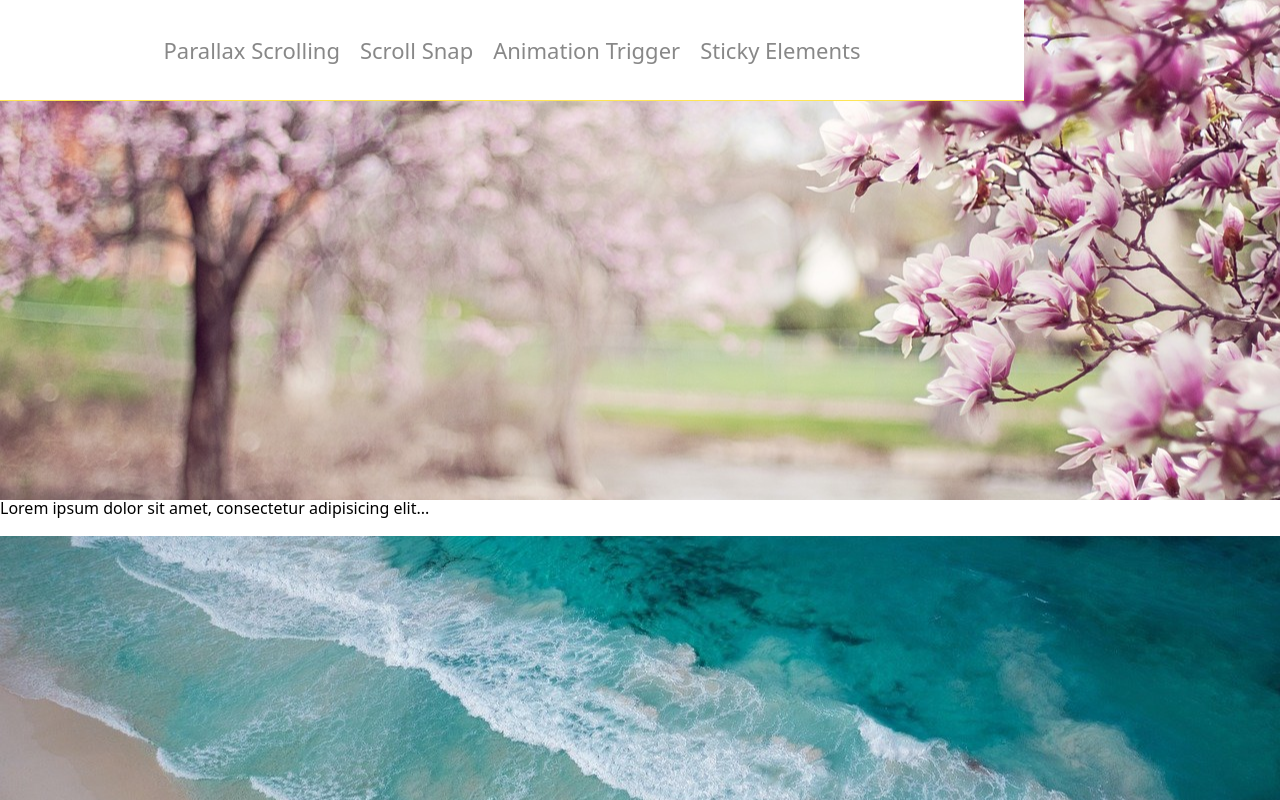
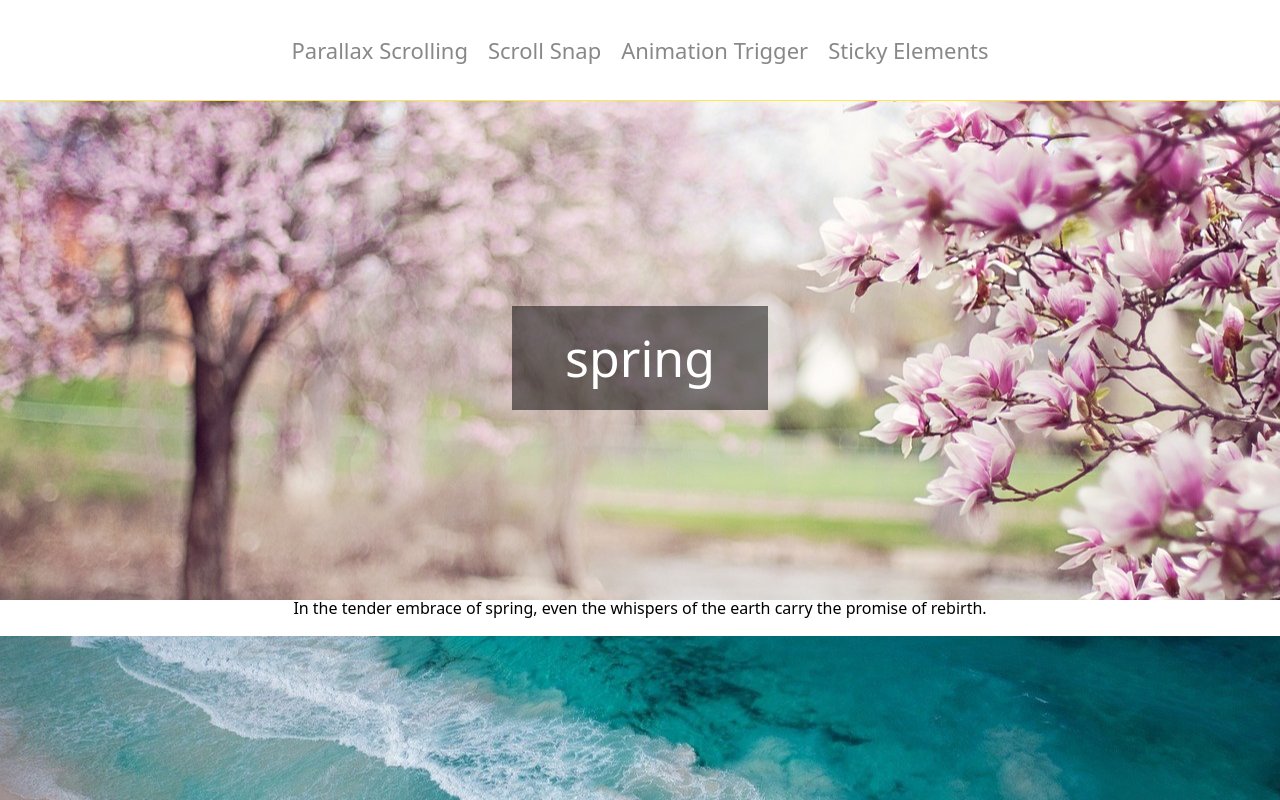
Before and after one commit to cod3prod/toy, a React (Create React App) app in the folder scroll-master/: page / in a window 1280 px wide. Shown: the top 800 px of the page. Built offline with nearby package versions, Linux system fonts and the light colour scheme.

Commit message:
scroll-master

```diff
--- a/scroll-master/src/components/Header/Hedaer.css
+++ b/scroll-master/src/components/Header/Hedaer.css
@@ -1,7 +1,9 @@
 header .main-menu {
+    width:100%;
     border-bottom: 1px solid #ffe655;
     position: fixed;
     background-color: white;
+    z-index: 100;
 }
 
 header .inner {
@@ -31,6 +33,7 @@ header .main-menu .main-menu-title>a {
 header .main-menu .main-menu-title:hover a  {
     color:#333333;
     border-bottom: 3px solid #7e69fe;
+
 }
 
 
@@ -44,6 +47,7 @@ header .main-menu .main-menu-title:hover a  {
     display: none;
     box-shadow:#888888;
     background-color: white;
+
 }
 
 header .main-menu .main-menu-title:hover .main-menu-description {
--- a/scroll-master/src/components/main/Parallax.css
+++ b/scroll-master/src/components/main/Parallax.css
@@ -4,7 +4,29 @@
 }
 
 .season-container {
+    position: relative;
     margin-bottom: 20px;
+}
+
+.season-container:first-child {
+    margin-top:100px;
+}
+
+.season-title {
+    background-color: rgba(0, 0 ,0 ,0.5);
+    position: absolute;
+    top:0;
+    bottom:0;
+    left: 50%;
+    transform: translateX(-50%);
+    margin:auto ;
+    width:20%;
+    height: 20%;
+    color:white;
+    font-size: 50px;
+    display:flex;
+    align-items: center;
+    justify-content: center;
 }
 
 .season-image {
@@ -15,3 +37,7 @@
     background-repeat: no-repeat;
     background-size: cover;
 }
+
+.season-text {
+    text-align: center;
+}
--- a/scroll-master/src/components/main/Parallax.jsx
+++ b/scroll-master/src/components/main/Parallax.jsx
@@ -1,10 +1,17 @@
 import React from 'react';
 import './Parallax.css';
 
-function SeasonText() {
+function SeasonText({i}) {
+    const seasonalQuotes = [
+        "In the tender embrace of spring, even the whispers of the earth carry the promise of rebirth.",
+        "As summer dances upon the horizon, the sun writes stories of warmth and endless possibility.",
+        "In the quiet descent of autumn leaves, the world prepares to unveil the beauty in letting go.",
+        "Winter wraps the world in silence, where even the frost holds the elegance of forgotten dreams."
+    ];
+
     return (
-        <div className='season-text'>
-            Lorem ipsum dolor sit amet, consectetur adipisicing elit...
+        <div className='season-text inner'>
+            {seasonalQuotes[i]}
         </div>
     );
 }
@@ -18,8 +25,9 @@ export default function SeasonImages() {
 
         return (
             <div key={idx} className='season-container'>
+                <div className='season-title'>{seasons[idx]}</div>
                 <div className='season-image' style={divStyle}></div>
-                <SeasonText />
+                <SeasonText i={idx}/>
             </div>
         );
     });
```
